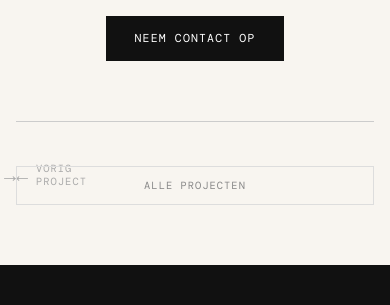
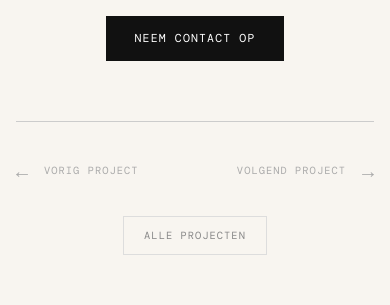
Before and after one commit to jensvandemeersch/studiobinnenkant, an Astro site: page /projecten/bureaumeubel-turnhout-bk in a window 390 px wide. Shown: the part 2820-3125 px from the top of the page. Built offline with nearby package versions, Linux system fonts and the light colour scheme; Astro itself is replaced by a stand-in of ours; a web font is replaced by a local one.

Commit message:
Fix mobiele pager layout met CSS grid

```diff
--- a/src/pages/projecten/[slug].astro
+++ b/src/pages/projecten/[slug].astro
@@ -556,28 +556,26 @@ const next = currentIndex === 0 ? sorted[sorted.length - 1] : sorted[currentInde
     }
     .spec-value:empty { display: none; }
 
-    /* Pager: prev | next naast elkaar, home eronder als CTA */
+    /* Pager: prev | next naast elkaar, home eronder gecentreerd */
     .pager {
-      display: flex;
-      flex-wrap: wrap;
-      align-items: center;
+      display: grid;
+      grid-template-columns: 1fr 1fr;
+      grid-template-rows: auto auto;
       gap: 0;
       padding-top: 24px;
     }
-    .pager-link {
-      flex: 1 1 0;
-      min-width: 0;
-      gap: 8px;
-      padding: 8px 0;
-    }
     .pager-link.prev {
-      order: 1;
+      grid-column: 1;
+      grid-row: 1;
       justify-content: flex-start;
+      padding: 12px 0;
     }
     .pager-link.next {
-      order: 2;
+      grid-column: 2;
+      grid-row: 1;
       justify-content: flex-end;
       text-align: right;
+      padding: 12px 0;
     }
     /* Enkel de hint tonen op mobiel, projecttitel verbergen */
     .pager-title {
@@ -587,11 +585,10 @@ const next = currentIndex === 0 ? sorted[sorted.length - 1] : sorted[currentInde
       font-size: 0.65rem;
     }
     .pager-home {
-      order: 3;
-      flex: 1 0 100%;
-      align-self: center;
-      text-align: center;
-      margin: 20px auto 0;
+      grid-column: 1 / -1;
+      grid-row: 2;
+      justify-self: center;
+      margin-top: 20px;
       padding: 12px 20px;
     }
 
```
